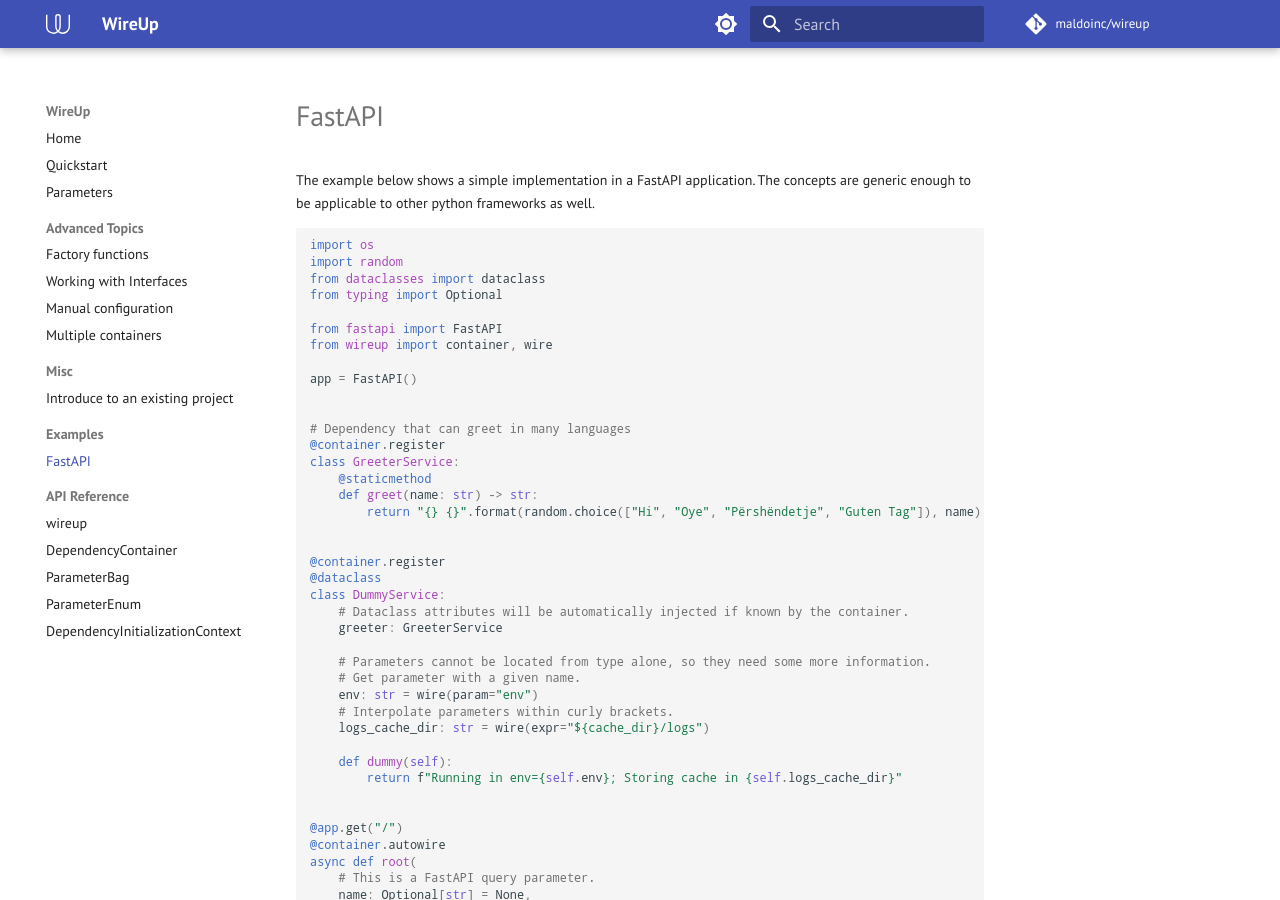
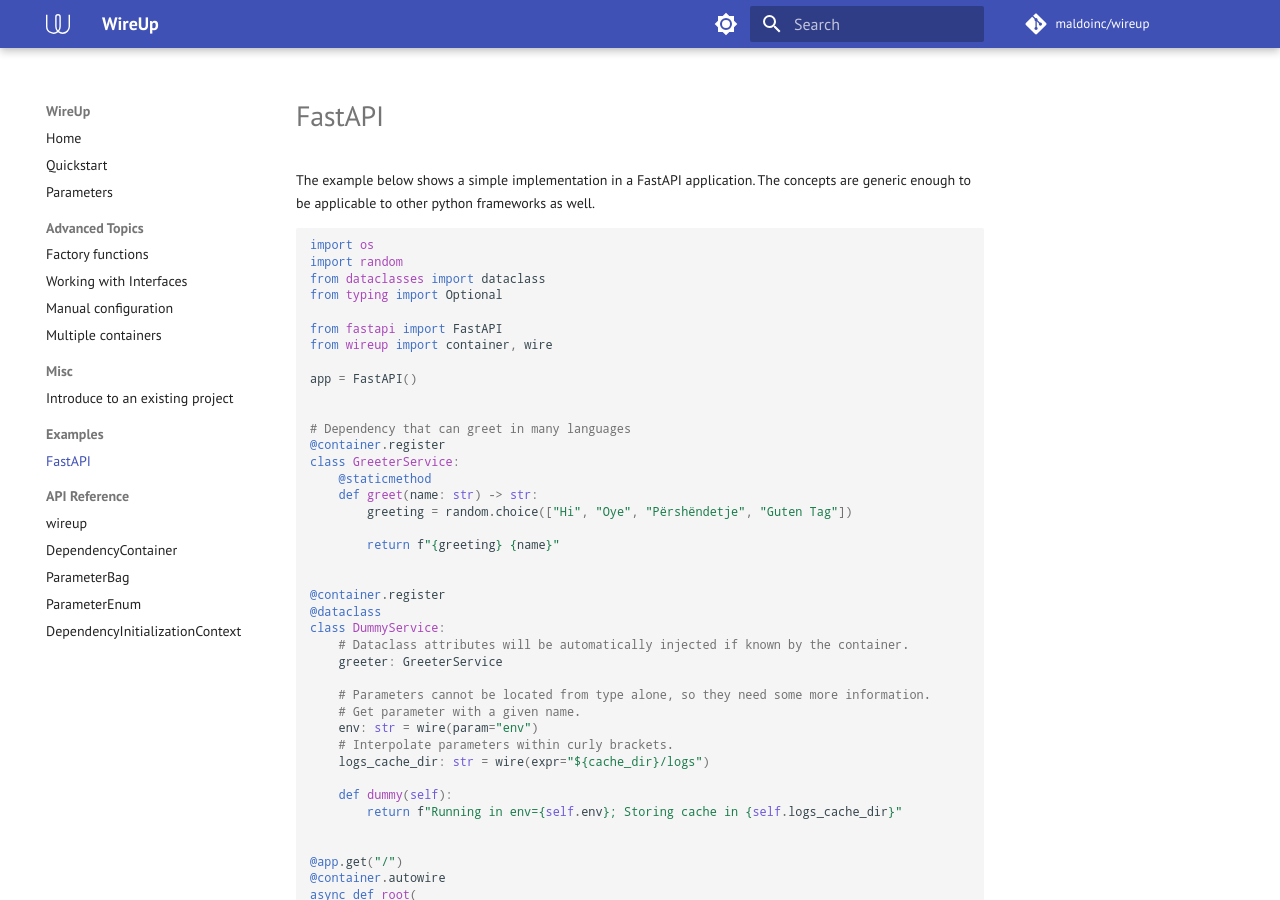
Before and after one commit to maldoinc/wireup, an MkDocs documentation site: the page built from docs/pages/examples/fastapi.md, in a window 1280 px wide and 900 px high. Built offline with MkDocs 1.6.1 and Material for MkDocs 9.7.7, drawn with Linux system fonts in a browser that asks for light colours; some web fonts are replaced; comment, search, counter and statistics services are not loaded.

Commit message:
Update example

```diff
--- a/docs/pages/examples/fastapi.md
+++ b/docs/pages/examples/fastapi.md
@@ -18,7 +18,9 @@ app = FastAPI()
 class GreeterService:
     @staticmethod
     def greet(name: str) -> str:
-        return "{} {}".format(random.choice(["Hi", "Oye", "Përshëndetje", "Guten Tag"]), name)
+        greeting = random.choice(["Hi", "Oye", "Përshëndetje", "Guten Tag"])
+
+        return f"{greeting} {name}"
 
 
 @container.register
```
